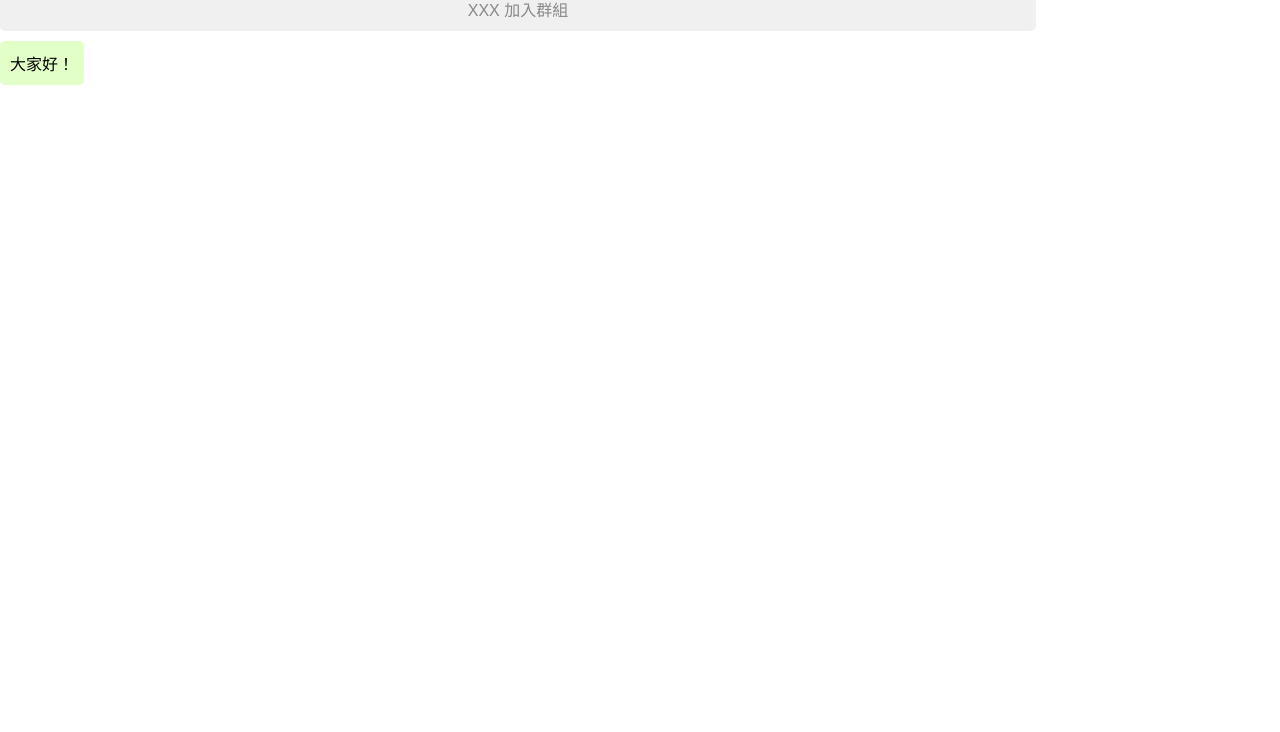
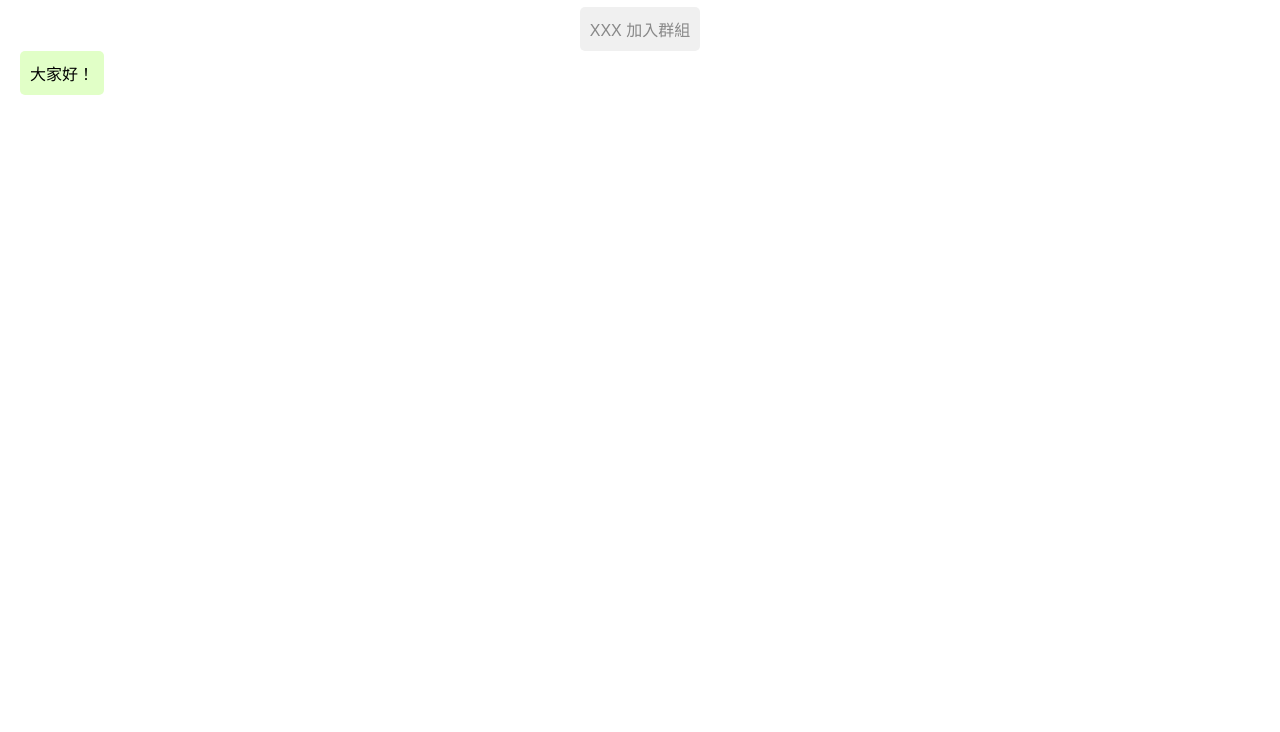
Before and after one commit to mwlarpYU/want2die-chatroom, a plain HTML site: page index.html in a window 1280 px wide. Shown: the part 68-800 px from the top of the page. Drawn offline with Linux system fonts and the light colour scheme.

Commit message:
Update styles.css

```diff
--- a/styles.css
+++ b/styles.css
@@ -1,31 +1,40 @@
+/* Reset CSS */
+* {
+    margin: 0;
+    padding: 0;
+    box-sizing: border-box;
+}
+
+/* Body styles */
 body {
     font-family: Arial, sans-serif;
-    margin: 0;
     overflow: hidden; /* 隱藏卷軸 */
 }
 
+/* Chat container */
 #chat-container {
-    width: 100%;
-    height: 100vh;
+    width: 100%; /* 聊天室滿版 */
+    height: 100vh; /* 滿版高度 */
     display: flex;
     flex-direction: column;
 }
 
+/* Chat header */
 #chat-header {
     font-size: 24px;
     font-weight: bold;
     text-align: center;
-    margin-bottom: 20px;
+    padding: 20px 0;
 }
 
+/* Chat box */
 #chat-box {
     flex: 1;
     overflow-y: auto;
-    display: flex;
-    flex-direction: column;
-    padding-right: 10px;
+    padding: 0 20px; /* 加入左右 padding */
 }
 
+/* Message styles */
 .message {
     margin-bottom: 10px;
     padding: 10px;
@@ -35,20 +44,27 @@ body {
 }
 
 .message.system {
-    text-align: center; /* 置中 */
+    text-align: center;
     color: #888;
     background-color: #f0f0f0;
-    width: 100%;
+    margin: 0 auto; /* 置中 SYSTEM */
 }
 
 .message.user {
     background-color: #d1e7ff;
-    align-self: flex-end; /* 右邊 */
+    align-self: flex-end; /* USER 在右邊 */
     text-align: right;
 }
 
 .message.other {
     background-color: #e1ffc7;
-    align-self: flex-start; /* 左邊 */
+    align-self: flex-start;
     text-align: left;
 }
+
+/* Responsive design */
+@media screen and (max-width: 600px) {
+    #chat-header {
+        font-size: 20px;
+    }
+}
```
